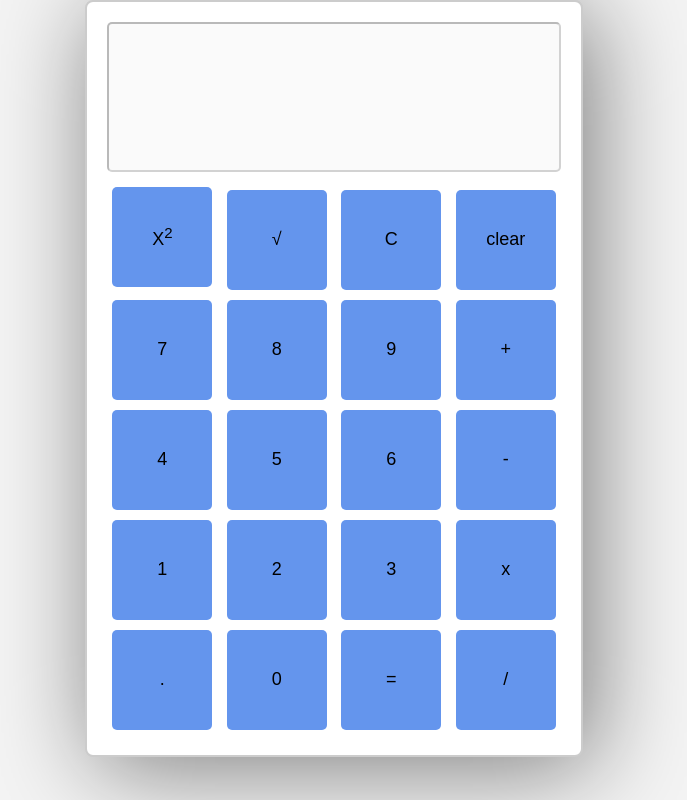
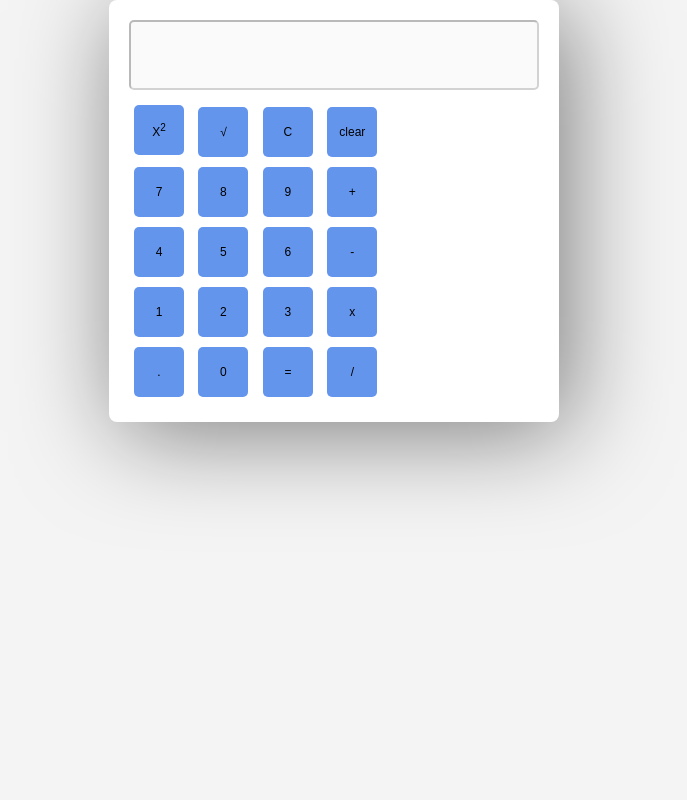
Before and after one commit to Mujeeb218353/Calculator, a plain HTML site: page index.html in a window 1280 px wide. Shown: the whole page, without its empty margins (306-993 px from the left). Drawn offline with Linux system fonts and the light colour scheme.

Commit message:
Update index.html

```diff
--- a/index.html
+++ b/index.html
@@ -14,7 +14,6 @@
         }
 
         #calculator {
-            border: 2px solid #ccc;
             border-radius: 8px;
             padding: 20px;
             box-shadow: 10px 10px 100px rgba(0, 0, 0, 0.5);
@@ -23,7 +22,7 @@
 
         input {
             width: 100%;
-            height: 150px;
+            height: 70px;
             margin-bottom: 10px;
             padding: 10px;
             font-size: 30px;
@@ -33,9 +32,9 @@
         }
 
         button {
-            width: 100px;
-            height: 100px;
-            font-size: 18px;
+            width: 50px;
+            height: 50px;
+            font-size: 12px;
             margin: 5px;
             cursor: pointer;
             background: cornflowerblue;
```
